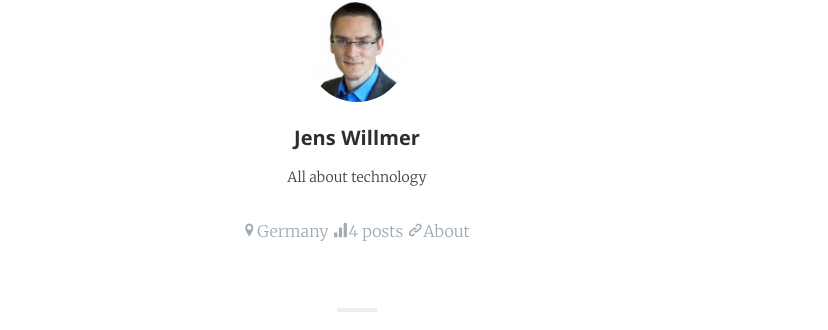
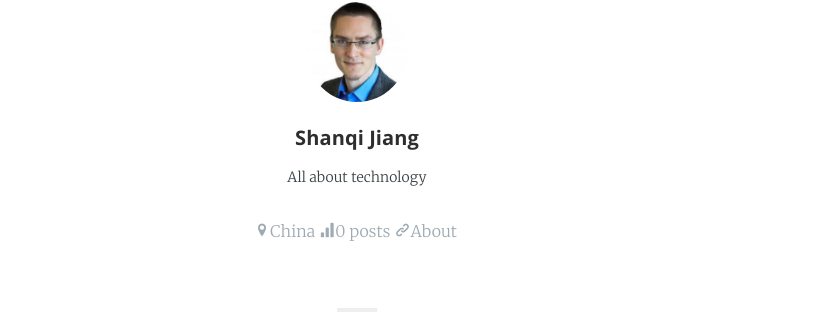
Before and after one commit to jpotato0o/jpotato0o.github.io, a Jekyll site: the page built from offline.html, in a window 1280 px wide and 900 px high, scrolled down 3159 px. Shown: the part 136-466 px from the top of the window, without its empty margins (283-1111 px from the left). Built offline with Jekyll 4.4.1, drawn with Linux system fonts in a browser that asks for light colours; some web fonts are replaced; some of the changed text lies outside the part shown.

Commit message:
change author1

```diff
--- a/_data/authors.yml
+++ b/_data/authors.yml
@@ -1,11 +1,11 @@
 default:                                                      # Fallback if nothing is specified
-  initial:      Jiang                                      # used for author lookup in posts and for first two characters in the about page back button
+  initial:      J                                             # used for author lookup in posts and for first two characters in the about page back button
   name:         "Shanqi Jiang"                                # used to display author name
   cover:        /assets/mountain-alternative-cover.jpg        # OPTIONAL: defines location of cover image in about page
   picture:      /assets/jwillmer.jpg                          # OPTIONAL: author picture
   bio:          All about technology                          # OPTIONAL: text below author name in posts
   location:     China                                         # OPTIONAL: used to display location of the author
-  website:      "http://jwillmer.de/about"                    # OPTIONAL: link to the author of a post
+  website:      "http://jpotato0o.de/about"                    # OPTIONAL: link to the author of a post
   email:                                                      # OPTIONAL: used in the about page
   twitter:                                                    # OPTIONAL: used in the about page
   linkedin:                                                   # OPTIONAL: used in the about page
@@ -20,12 +20,12 @@ default:                                                      # Fallback if noth
   dribble:                                                    # OPTIONAL: used in the about page
   behance:                                                    # OPTIONAL: used in the about page
 jwillmer:
-  initial:      jwillmer
-  name:         "Jens Willmer"
+  initial:      j
+  name:         "Shanqi Jiang"
   cover:        /assets/mountain-alternative-cover.jpg
   picture:      /assets/jwillmer.jpg
   bio:          All about technology
-  location:     Germany
-  website:      "http://jwillmer.de/about"
-  twitter:      jenswillmer
-  github:       jwillmer
+  location:     China
+  website:      "http://jpotato0o.de/about"
+  twitter:
+  github:       jpotato0o
```
